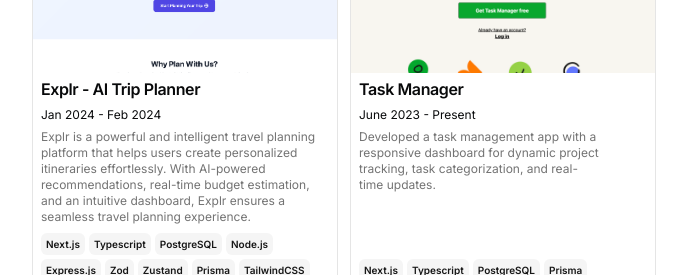
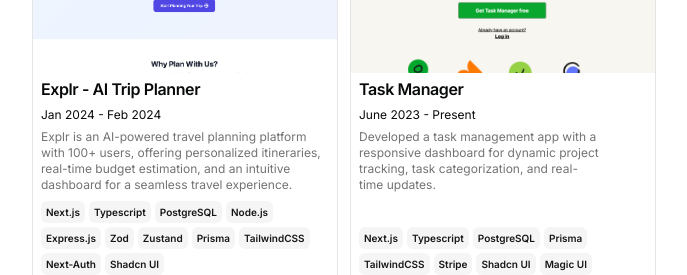
Before and after one commit to sandeepyadav-24/portfolio-website, a Next.js app: page / in a window 1280 px wide. Shown: the part 1320-1595 px from the top of the page, without its empty margins (296-983 px from the left). Built offline with nearby package versions, Linux system fonts and the light colour scheme.

Commit message:
Update resume.tsx

```diff
--- a/src/data/resume.tsx
+++ b/src/data/resume.tsx
@@ -125,11 +125,11 @@
   projects: [
     {
       title: "Explr - AI Trip Planner",
-      href: "https://enchanting-nougat-de94c1.netlify.app",
+      href: "https://explore-self.vercel.app/",
       dates: "Jan 2024 - Feb 2024",
       active: true,
       description:
-        "Explr is a powerful and intelligent travel planning platform that helps users create personalized itineraries effortlessly. With AI-powered recommendations, real-time budget estimation, and an intuitive dashboard, Explr ensures a seamless travel planning experience.",
+        "Explr is an AI-powered travel planning platform with 100+ users, offering personalized itineraries, real-time budget estimation, and an intuitive dashboard for a seamless travel experience. ",
       technologies: [
         "Next.js",
         "Typescript",
```
